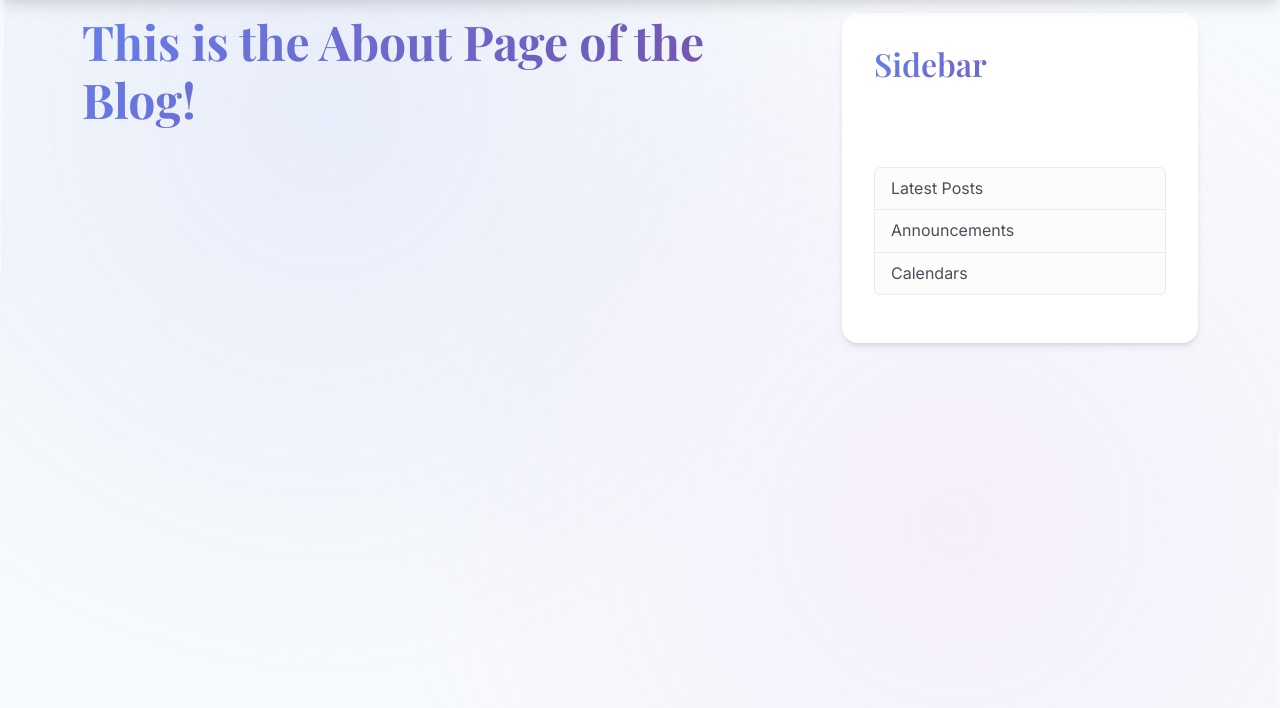
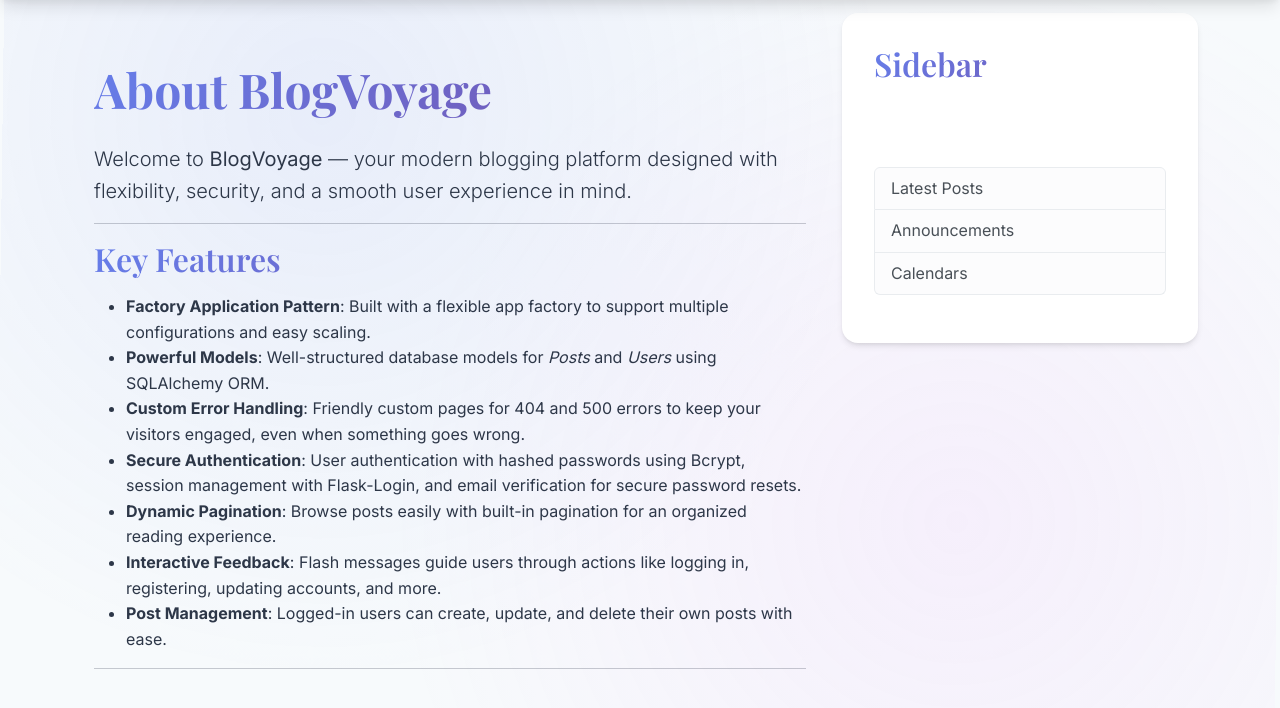
Before and after one commit to Nishchal-29/BlogVoyage, a Flask app: template blog/templates/about.html in a window 1280 px wide. Shown: the part 67-775 px from the top of the page. Run offline with Flask 3, Linux system fonts and the light colour scheme; the template is opened without the code that fills it, so the values that code supplies are empty.

Commit message:
more about

```diff
--- a/blog/templates/about.html
+++ b/blog/templates/about.html
@@ -1,4 +1,21 @@
 {% extends "layout.html" %}
 {% block content %}
-    <h1> This is the About Page of the Blog! </h1>
+  <div class="container mt-5">
+    <h1 class="mb-4">About BlogVoyage</h1>
+    <p class="lead">
+      Welcome to <strong>BlogVoyage</strong> — your modern blogging platform designed with flexibility, security, and a smooth user experience in mind.
+    </p>
+    <hr>
+    <h3>Key Features</h3>
+    <ul>
+      <li><strong>Factory Application Pattern</strong>: Built with a flexible app factory to support multiple configurations and easy scaling.</li>
+      <li><strong>Powerful Models</strong>: Well-structured database models for <em>Posts</em> and <em>Users</em> using SQLAlchemy ORM.</li>
+      <li><strong>Custom Error Handling</strong>: Friendly custom pages for 404 and 500 errors to keep your visitors engaged, even when something goes wrong.</li>
+      <li><strong>Secure Authentication</strong>: User authentication with hashed passwords using Bcrypt, session management with Flask-Login, and email verification for secure password resets.</li>
+      <li><strong>Dynamic Pagination</strong>: Browse posts easily with built-in pagination for an organized reading experience.</li>
+      <li><strong>Interactive Feedback</strong>: Flash messages guide users through actions like logging in, registering, updating accounts, and more.</li>
+      <li><strong>Post Management</strong>: Logged-in users can create, update, and delete their own posts with ease.</li>
+    </ul>
+    <hr>
+  </div>
 {% endblock content %}
```
